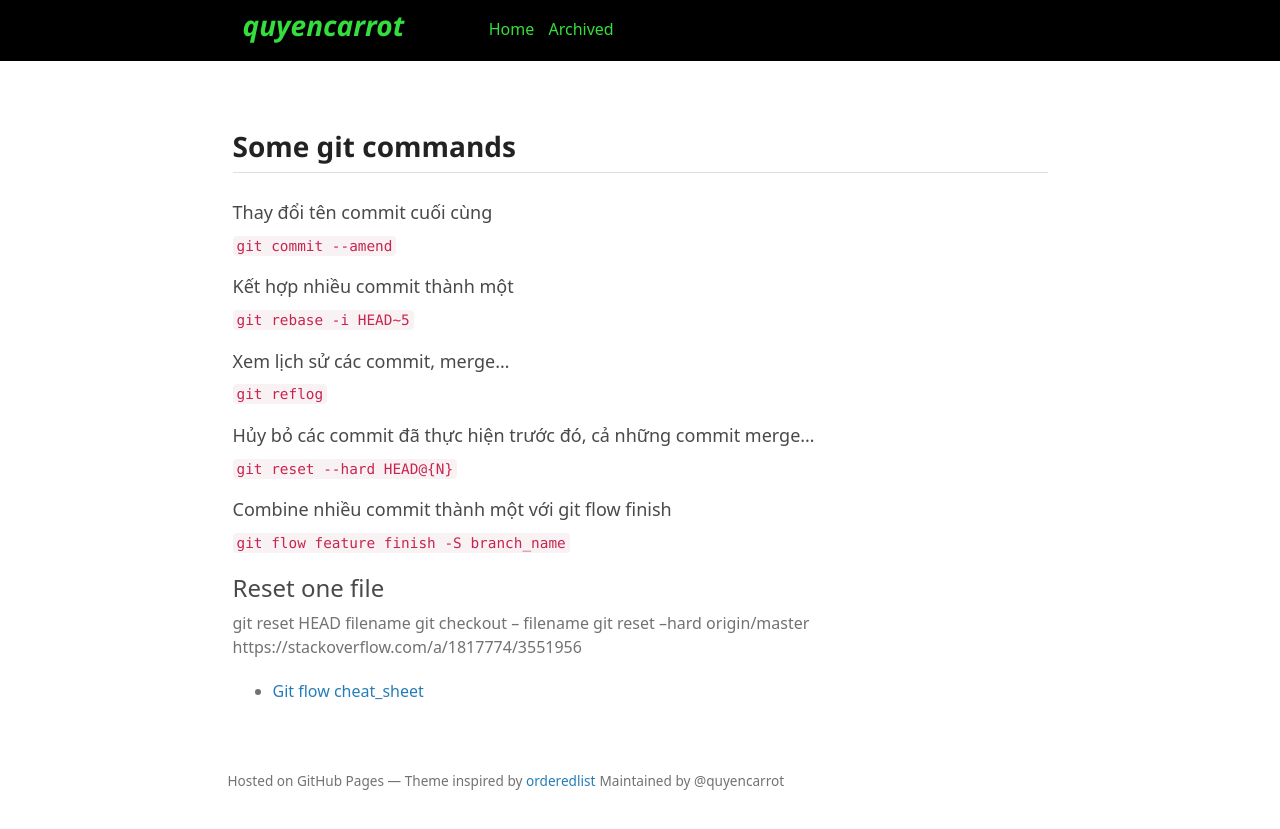
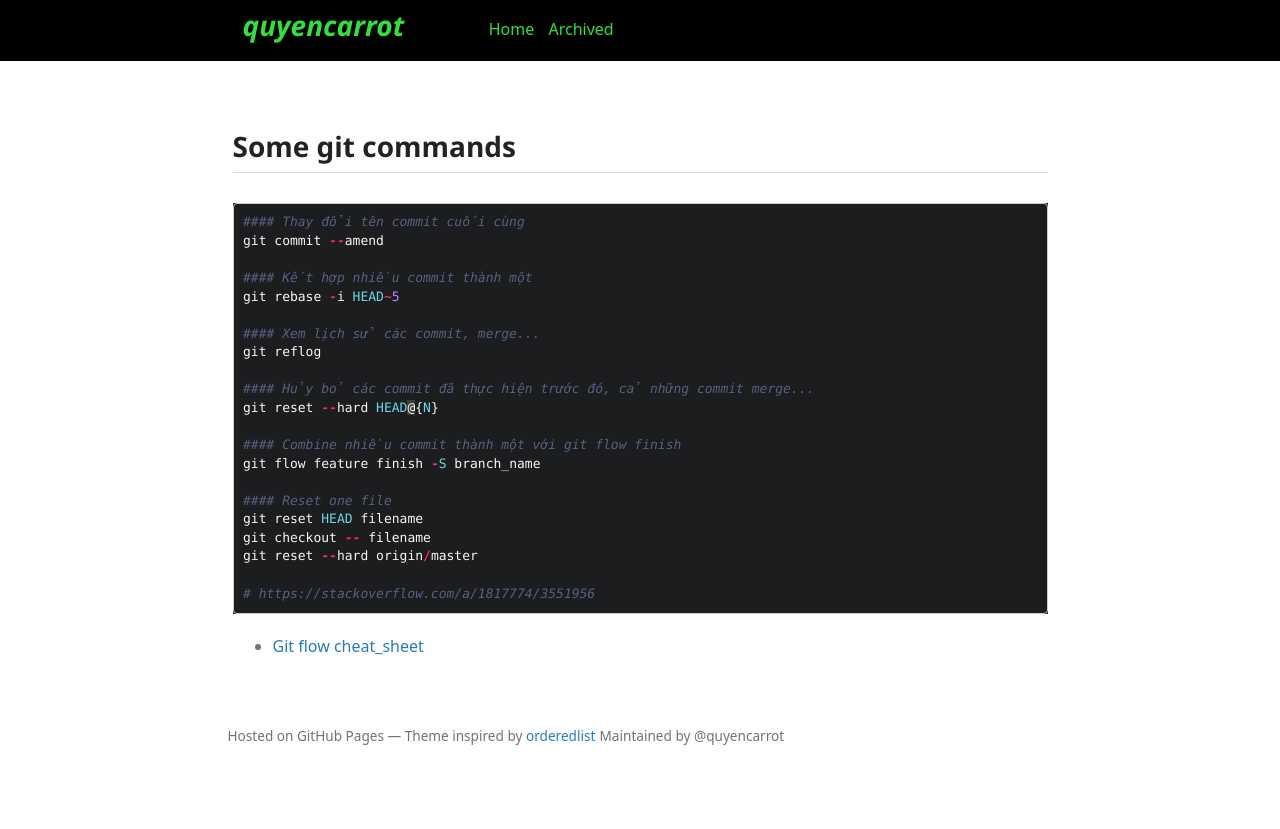
Before and after one commit to quyen91/quyen91.github.io, a Jekyll site: the page built from _posts/2017-09-07-some-git-commands.md, in a window 1280 px wide. Shown: the top 829 px of the page. Built offline with Jekyll 4.4.1, drawn with Linux system fonts in a browser that asks for light colours; some web fonts are replaced; a script that is not in the unit is left out.

Commit message:
fix hightlight code for post

````diff
--- a/_posts/2017-09-07-some-git-commands.md
+++ b/_posts/2017-09-07-some-git-commands.md
@@ -5,26 +5,28 @@ date:   2017-09-07 15:30:46 +0700
 categories: github
 ---
 
-
+``` ruby
 #### Thay đổi tên commit cuối cùng
-`git commit --amend`
+git commit --amend
 
 #### Kết hợp nhiều commit thành một
-`git rebase -i HEAD~5`
+git rebase -i HEAD~5
 
 #### Xem lịch sử các commit, merge...
-`git reflog`
+git reflog
 
 #### Hủy bỏ các commit đã thực hiện trước đó, cả những commit merge...
-`git reset --hard HEAD@{N}`
+git reset --hard HEAD@{N}
 
 #### Combine nhiều commit thành một với git flow finish
-`git flow feature finish -S branch_name`
+git flow feature finish -S branch_name
 
-### Reset one file
+#### Reset one file
 git reset HEAD filename
 git checkout -- filename
 git reset --hard origin/master
-https://stackoverflow.com/a/1817774/3551956
+
+# https://stackoverflow.com/a/1817774/3551956
+```
 
 - [Git flow cheat_sheet](https://github.com/nvie/gitflow/wiki/Command-Line-Arguments)
````
